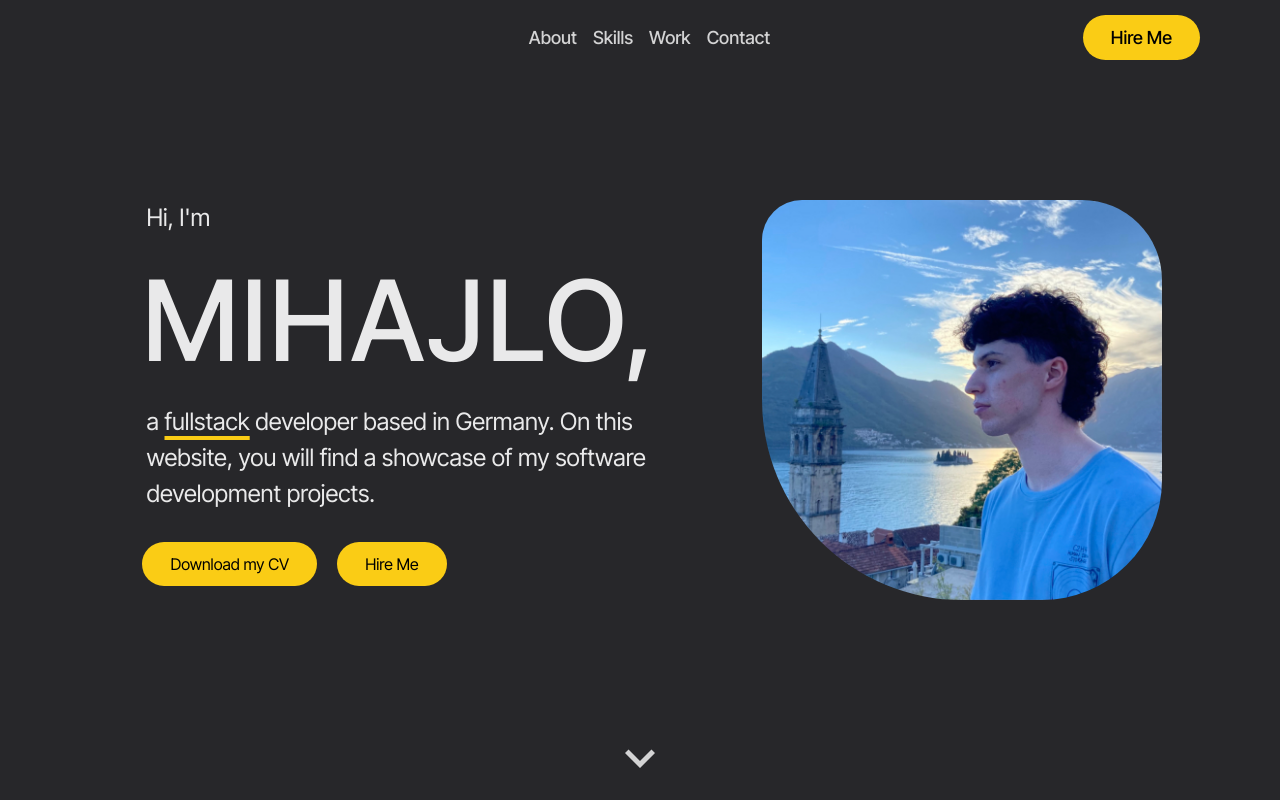
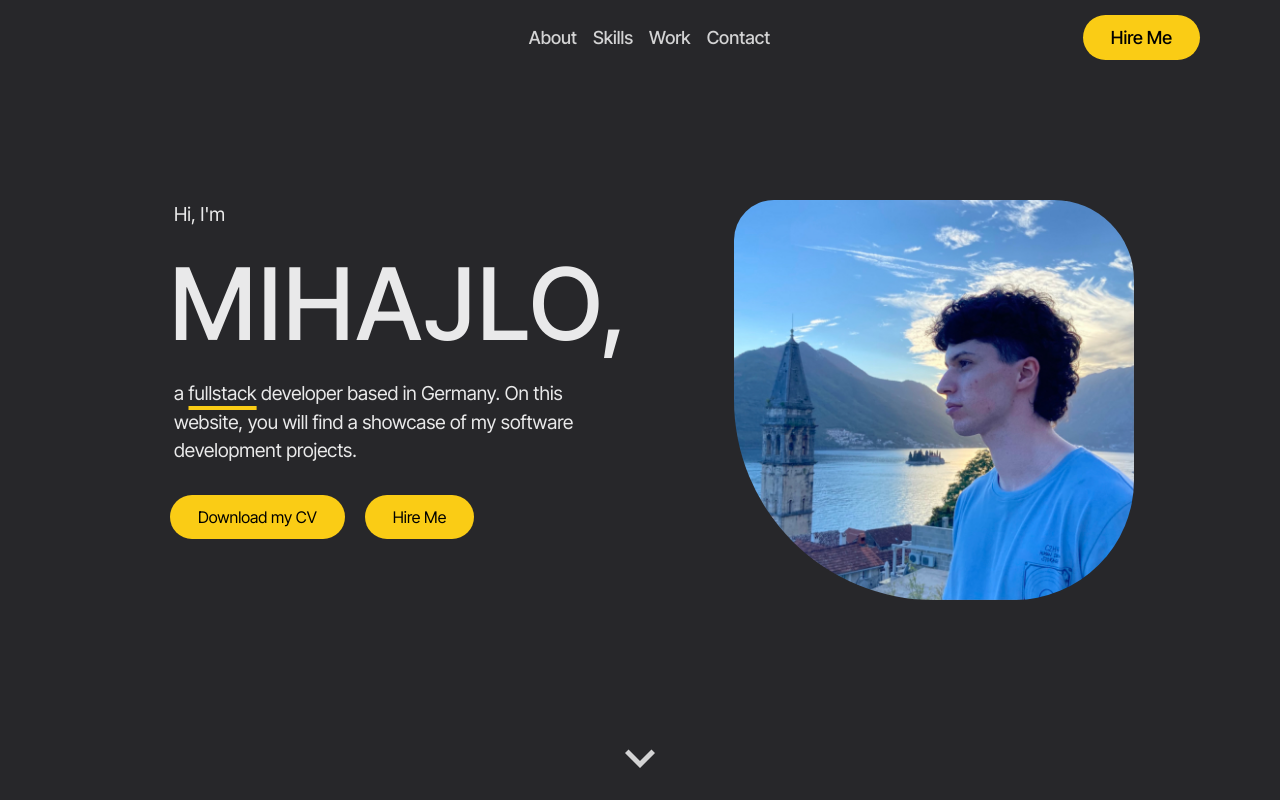
Before and after one commit to mihajloz/mihajloz.github.io, a React (Vite) app: page / in a window 1280 px wide. Shown: the top 800 px of the page. Built offline with nearby package versions, Linux system fonts and the light colour scheme.

Commit message:
about responsiveness

```diff
--- a/src/components/About.jsx
+++ b/src/components/About.jsx
@@ -10,13 +10,13 @@ const About = () => {
     >
       <div className="max-w-[1600px] flex justify-center flex-col md:flex-row pl-0 gap-20 mt-[120px] sm:mt-0">
         <div className="flex flex-col text-white/90 ml-4 max-w-[50vw] md:basis-2/5 mt-20 xl:mt-0">
-          <div className="xl:text-[1.5rem] lg:text-[20px] md:text-[18px] sm:text-[16px] ml-3">
+          <div className="xl:text-[1.2rem] lg:text-[20px] md:text-[18px] sm:text-[16px] ml-3">
             Hi, I&apos;m
           </div>
-          <div className="text-white/90 ml-2 ease-in-out duration-200 font-medium tracking-wide text-[75px] xl:text-[7rem] lg:text-[6rem] md:text-[5rem] sm:text-[5rem]">
+          <div className="text-white/90 ml-2 ease-in-out duration-200 font-medium tracking-wide text-[75px] xl:text-[100px] lg:text-[6rem] md:text-[5rem] sm:text-[5rem]">
             MIHAJLO,
           </div>
-          <div className="xl:text-[1.5rem] lg:text-[20px] md:text-[18px] sm:text-[16px] ml-3 mb-10">
+          <div className="xl:text-[1.2rem] lg:text-[20px] md:text-[18px] sm:text-[16px] ml-3 mb-10 max-w-[500px]">
             a{" "}
             <span className="underline underline-offset-[6px] decoration-4 decoration-yellow-400">
               fullstack
```
